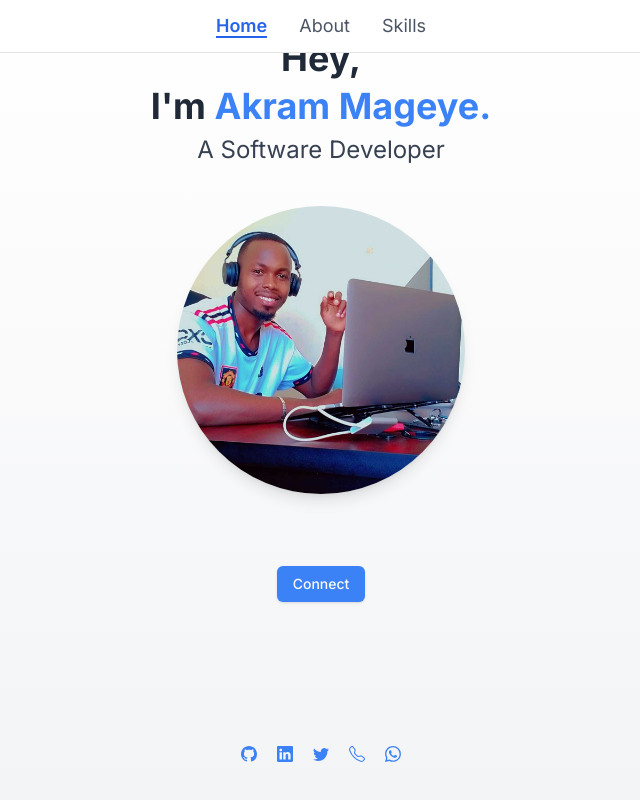
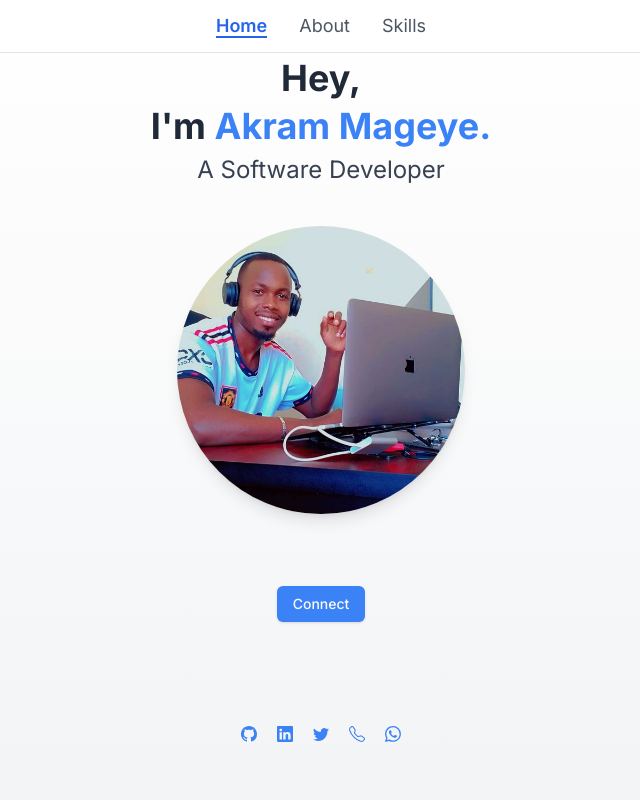
Before and after one commit to KiramZodiac/kiram_portifolio, a Next.js app: page / in a window 1280 px wide. Shown: the whole page, without its empty margins (319-959 px from the left). Built offline with nearby package versions, Linux system fonts and the light colour scheme.

Commit message:
changed the follow padding

```diff
--- a/src/app/Follow.tsx
+++ b/src/app/Follow.tsx
@@ -43,7 +43,7 @@ function Follow() {
 
   return (
     <div className="">
-<div className=" flex space-x-5 pt-10 justify-center ">
+<div className=" flex space-x-5 pt-0 justify-center ">
   {socials.map((social)=>(
 
     <Link key={social.href} className=" text-blue-500 hover:text-gray-600" href={social.href}>
--- a/src/app/navbar/NavBar.tsx
+++ b/src/app/navbar/NavBar.tsx
@@ -18,13 +18,11 @@ function NavBar() {
         {links.map((link) => (
           <li key={link.href} className="list-none">
             <Link href={link.href}
-
                 className={`transition duration-200 ${
                   activeRoute === link.href
                     ? "text-blue-600 font-semibold border-b-2 border-blue-600"
                     : "text-gray-600 hover:text-blue-500"
                 }`}
-
                > {link.label}
 
             </Link>
```
